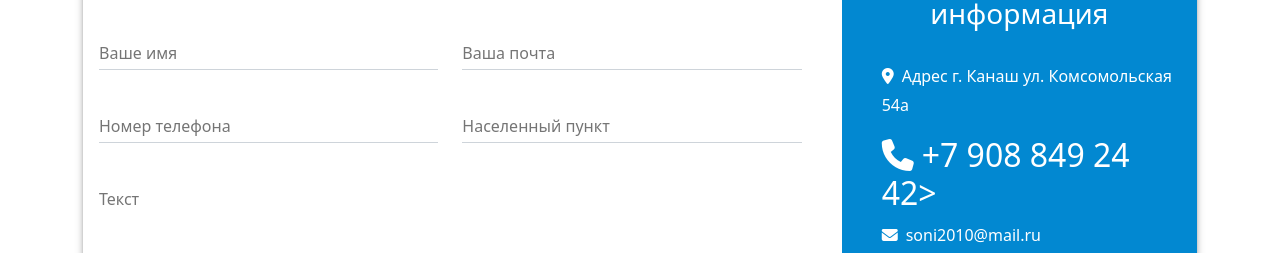
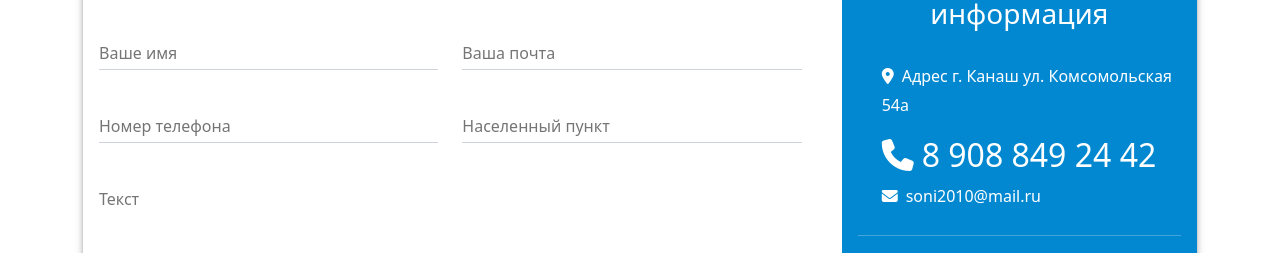
Before and after one commit to kandomere/kandomere.github.io-, a plain HTML site: page index.html in a window 1280 px wide. Shown: the part 5699-5952 px from the top of the page. Drawn offline with nearby package versions, Linux system fonts and the light colour scheme; some packages are replaced by stand-ins of ours; a script that the page names is missing.

Commit message:
Update index.html

```diff
--- a/index.html
+++ b/index.html
@@ -3,7 +3,7 @@
 
 <head>
     <meta charset="utf-8">
-    <meta name="viewport" content="width=device-width, user-scalable=yes">
+    <meta name="viewport" content="width=device-width, initial-scale=1.0, user-scalable=no">
     <meta http-equiv="x-ua-compatible" content="ie=edge">
     <title>Натяжные потолки PARADISE</title>
     <meta name="description" content="Натяжные потолки PARADISE. Большой ассортимент конструкционных профилей. В своей работе мы используем большое количество профилей различных производителей" />
@@ -1122,7 +1122,7 @@
                                         Комсомольская 54а</p>
                                 </li>
                                 <li>
-                                    <h2><i class="fas fa-phone pr-2 white-text"></i>+7 908 849 24 42><h2>
+                                    <h2><i class="fas fa-phone pr-2 white-text"></i>8 908 849 24 42<h2>
                                 </li>
                                 <li>
                                     <p><i class="fas fa-envelope pr-2 white-text"></i>soni2010@mail.ru</p>
```
